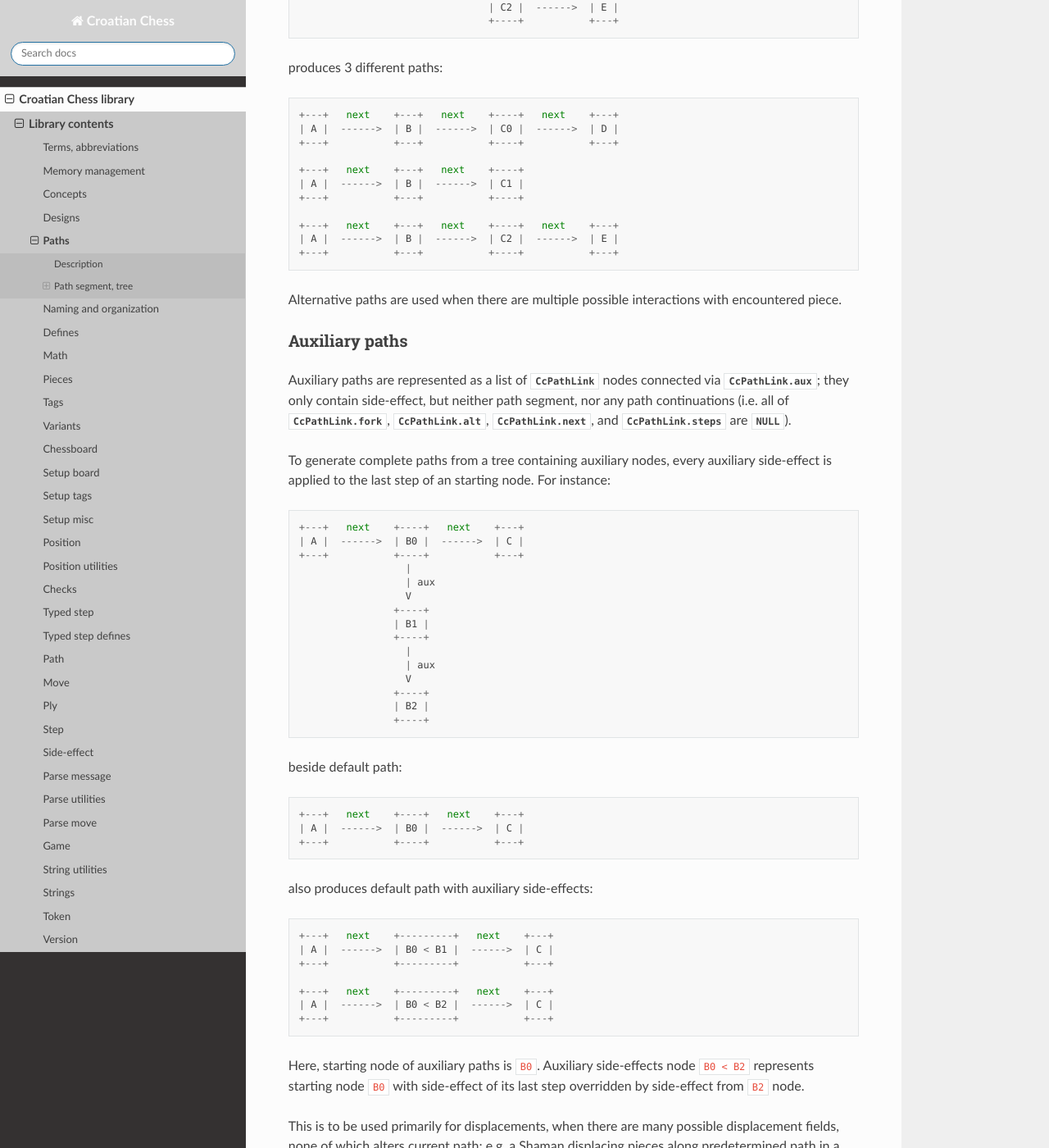
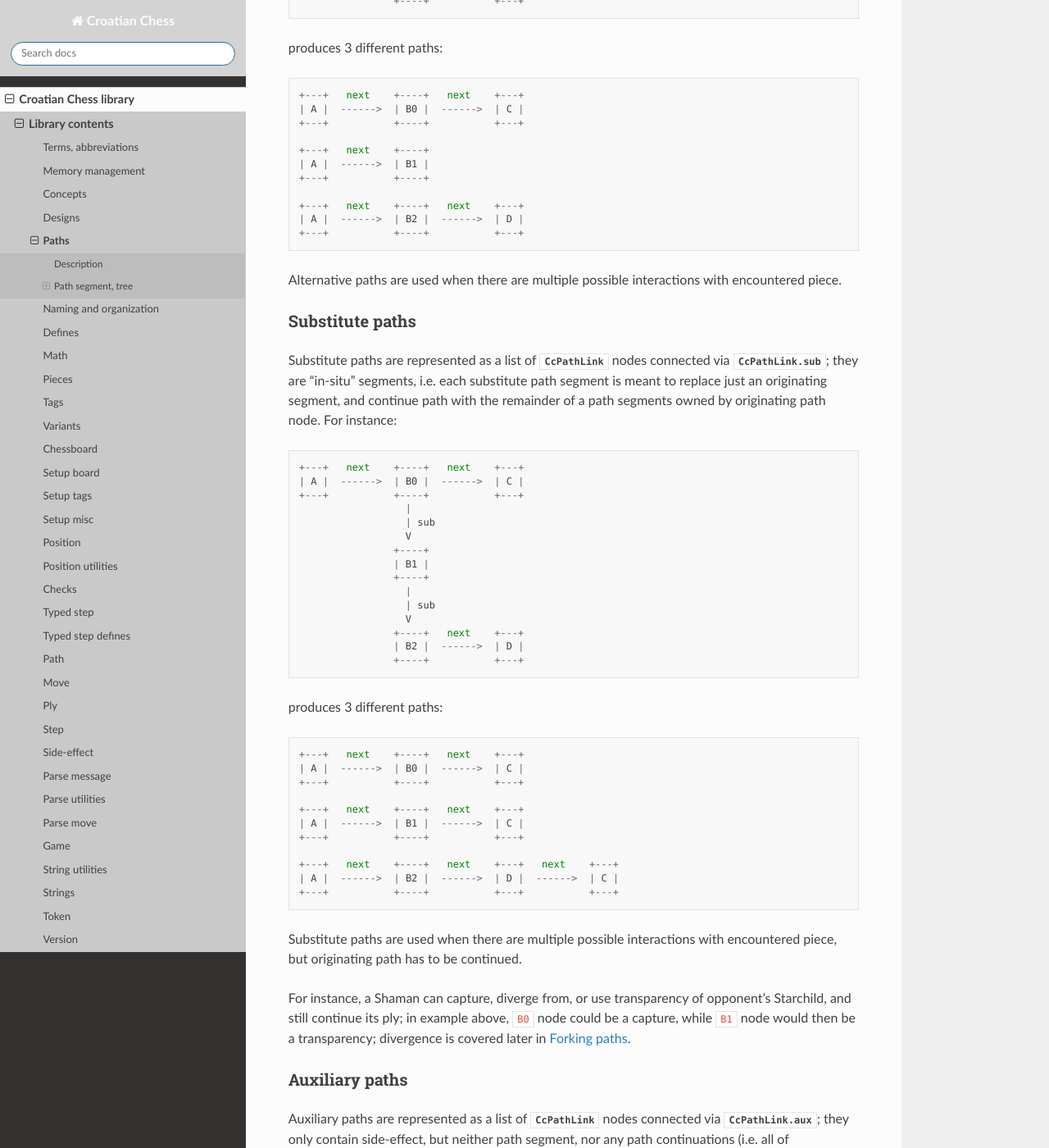
Before and after one commit to mmlacak/crochess, a Sphinx documentation site: the page built from docs/source/libcc/paths.rst, in a window 1280 px wide and 1400 px high, scrolled down 2601 px. Shown: the whole window at 82% size. Built offline with Sphinx 7.4.7 and the Read the Docs theme 3.1.0, drawn with Linux system fonts in a browser that asks for light colours; some of the changed text lies outside the part shown.

Commit message:
Introduced substitute, simplified alternate paths.

```diff
--- a/docs/source/libcc/paths.rst
+++ b/docs/source/libcc/paths.rst
@@ -117,41 +117,90 @@ Alternative paths
 ^^^^^^^^^^^^^^^^^
 
 Alternative paths are represented as a list of :c:type:`CcPathLink` nodes connected
-via :c:member:`CcPathLink.alt`; they are "in-situ" segments, i.e. each alternative
-path segment is meant to replace originating segment. For instance::
+via :c:member:`CcPathLink.alt`; they are alternative to the originating segment.
+For instance::
 
-    +---+   next    +---+   next    +----+   next    +---+
-    | A |  ------>  | B |  ------>  | C0 |  ------>  | D |
-    +---+           +---+           +----+           +---+
-                                      |
-                                      | alt
-                                      V
-                                    +----+
-                                    | C1 |
-                                    +----+
-                                      |
-                                      | alt
-                                      V
-                                    +----+   next    +---+
-                                    | C2 |  ------>  | E |
-                                    +----+           +---+
+    +---+   next    +----+   next    +---+
+    | A |  ------>  | B0 |  ------>  | C |
+    +---+           +----+           +---+
+                      |
+                      | alt
+                      V
+                    +----+
+                    | B1 |
+                    +----+
+                      |
+                      | alt
+                      V
+                    +----+   next    +---+
+                    | B2 |  ------>  | D |
+                    +----+           +---+
 
 produces 3 different paths::
 
-    +---+   next    +---+   next    +----+   next    +---+
-    | A |  ------>  | B |  ------>  | C0 |  ------>  | D |
-    +---+           +---+           +----+           +---+
+    +---+   next    +----+   next    +---+
+    | A |  ------>  | B0 |  ------>  | C |
+    +---+           +----+           +---+
 
-    +---+   next    +---+   next    +----+
-    | A |  ------>  | B |  ------>  | C1 |
-    +---+           +---+           +----+
+    +---+   next    +----+
+    | A |  ------>  | B1 |
+    +---+           +----+
 
-    +---+   next    +---+   next    +----+   next    +---+
-    | A |  ------>  | B |  ------>  | C2 |  ------>  | E |
-    +---+           +---+           +----+           +---+
+    +---+   next    +----+   next    +---+
+    | A |  ------>  | B2 |  ------>  | D |
+    +---+           +----+           +---+
 
 Alternative paths are used when there are multiple possible interactions with
 encountered piece.
+
+.. _lbl-libcc-paths-pathsegmenttree-substitutepaths:
+
+Substitute paths
+^^^^^^^^^^^^^^^^
+
+Substitute paths are represented as a list of :c:type:`CcPathLink` nodes connected
+via :c:member:`CcPathLink.sub`; they are "in-situ" segments, i.e. each substitute
+path segment is meant to replace just an originating segment, and continue path
+with the remainder of a path segments owned by originating path node.
+For instance::
+
+    +---+   next    +----+   next    +---+
+    | A |  ------>  | B0 |  ------>  | C |
+    +---+           +----+           +---+
+                      |
+                      | sub
+                      V
+                    +----+
+                    | B1 |
+                    +----+
+                      |
+                      | sub
+                      V
+                    +----+   next    +---+
+                    | B2 |  ------>  | D |
+                    +----+           +---+
+
+produces 3 different paths::
+
+    +---+   next    +----+   next    +---+
+    | A |  ------>  | B0 |  ------>  | C |
+    +---+           +----+           +---+
+
+    +---+   next    +----+   next    +---+
+    | A |  ------>  | B1 |  ------>  | C |
+    +---+           +----+           +---+
+
+    +---+   next    +----+   next    +---+   next    +---+
+    | A |  ------>  | B2 |  ------>  | D |  ------>  | C |
+    +---+           +----+           +---+           +---+
+
+Substitute paths are used when there are multiple possible interactions with
+encountered piece, but originating path has to be continued.
+
+For instance, a Shaman can capture, diverge from, or use transparency of opponent's
+Starchild, and still continue its ply; in example above, ``B0`` node could be a
+capture, while ``B1`` node would then be a transparency; divergence is covered
+later in :ref:`lbl-libcc-paths-pathsegmenttree-forkingpaths`.
 
 .. _lbl-libcc-paths-pathsegmenttree-auxiliarypaths:
 
@@ -214,7 +263,8 @@ Forking paths
 
 Forking paths are represented as a list of :c:type:`CcPathLink` nodes connected
 via :c:member:`CcPathLink.fork`; they are "post-node" segments, i.e. each forking
-path segment is meant to be concatenated to originating segment. For instance::
+path segment is meant to be concatenated to the originating segment.
+For instance::
 
     +---+   next    +---+   next    +---+
     | A |  ------>  | B |  ------>  | C |
@@ -229,9 +279,9 @@ path segment is meant to be concatenated to originating segment. For instance::
                           |
                           | alt
                           V
-                        +----+
-                        | D1 |
-                        +----+
+                        +----+   next    +---+
+                        | D1 |  ------>  | E |
+                        +----+           +---+
                           |
                           | alt
                           V
@@ -251,9 +301,9 @@ also produces::
     | A |  ------>  | B |  ------>  | D0 |
     +---+           +---+           +----+
 
-    +---+   next    +---+   next    +----+
-    | A |  ------>  | B |  ------>  | D1 |
-    +---+           +---+           +----+
+    +---+   next    +---+   next    +----+   next    +---+
+    | A |  ------>  | B |  ------>  | D1 |  ------>  | E |
+    +---+           +---+           +----+           +---+
 
     +---+   next    +---+   next    +----+
     | A |  ------>  | B |  ------>  | D2 |
```
